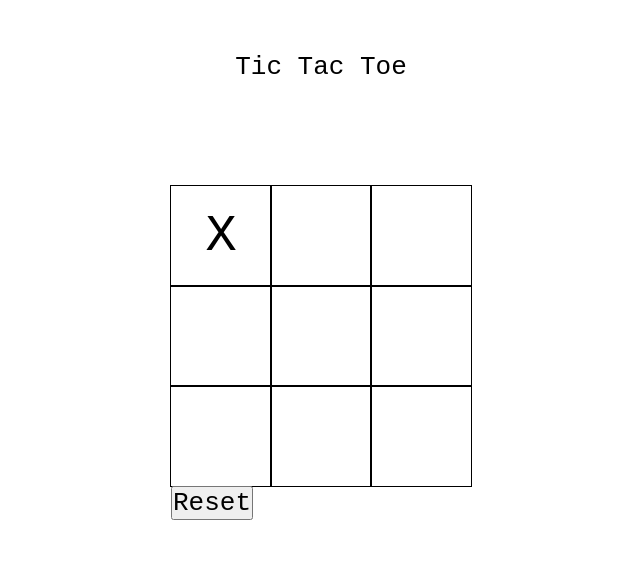
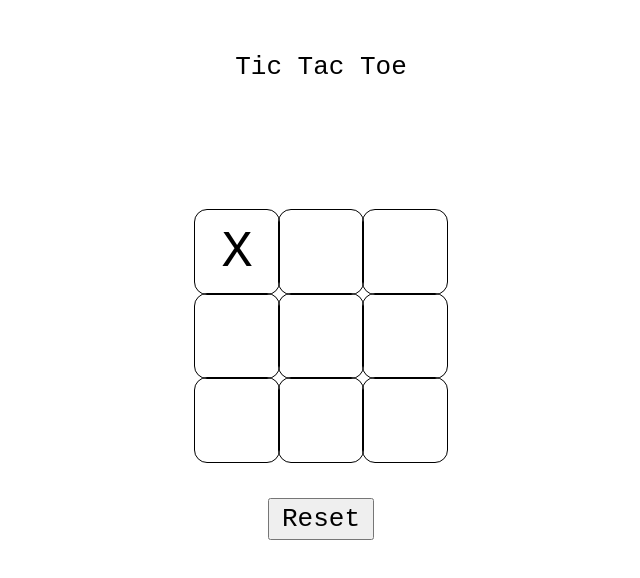
Before and after one commit to abhishekppattanayak/tic-tac-toe, a plain HTML site: page index.html in a window 1280 px wide. Both pictures are taken after a click on the element 540 px from the left and 236 px from the top of the page. Shown: the whole page, without its empty margins (319-959 px from the left). Drawn offline with Linux system fonts and the light colour scheme.

Commit message:
Add tie gamelogic

```diff
--- a/scripts/board.js
+++ b/scripts/board.js
@@ -57,6 +57,11 @@ const board = (()=>{
             && _array[0][2]===_array[1][1] && _array[0][2]===_array[2][0])
                 return _array[0][2];
 
+        if(_array[0][0] && _array[0][1] && _array[0][2] &&
+            _array[1][0] && _array[1][1] && _array[1][2] &&
+            _array[2][0] && _array[2][1] && _array[2][2] )
+                return "TIE";
+
         return undefined;
 
     }
--- a/scripts/scripts.js
+++ b/scripts/scripts.js
@@ -15,7 +15,12 @@ const __init__ = ()=>{
                     board.setTile(i,j,tile.textContent);
                     player.switchMarker();
                     if(board.checkWin()){
-                        document.querySelector('footer').textContent = `Player ${board.checkWin()} has won!!`;
+                        if(board.checkWin()==="TIE"){
+                            document.querySelector('footer').textContent = "It's a TIE!";
+                        }
+                        else{
+                            document.querySelector('footer').textContent = `Player ${board.checkWin()} has won!!`;
+                        }
                         board.disableState();
                     }
                 }
--- a/styles/styles.css
+++ b/styles/styles.css
@@ -23,14 +23,24 @@ body > * {
 
 main {
     flex-grow: 1;
+    display: flex;
+    flex-direction: column;
+    gap : 12px;
+    align-items: center;
+}
+
+button {
+    padding: 4px 12px;
 }
 
 #board {
+    border-radius: 12px;
     background-color: white;
     color: black;
     min-width: 300px;
     aspect-ratio: 1;
     display: grid;
+    padding: 24px;
     grid-template-rows: repeat(3,1fr);
 }
 
@@ -40,6 +50,7 @@ main {
 }
 
 #board > div > div {
+    border-radius: 12px;
     color: black;
     outline: black 1px solid;
     display: flex;
```
